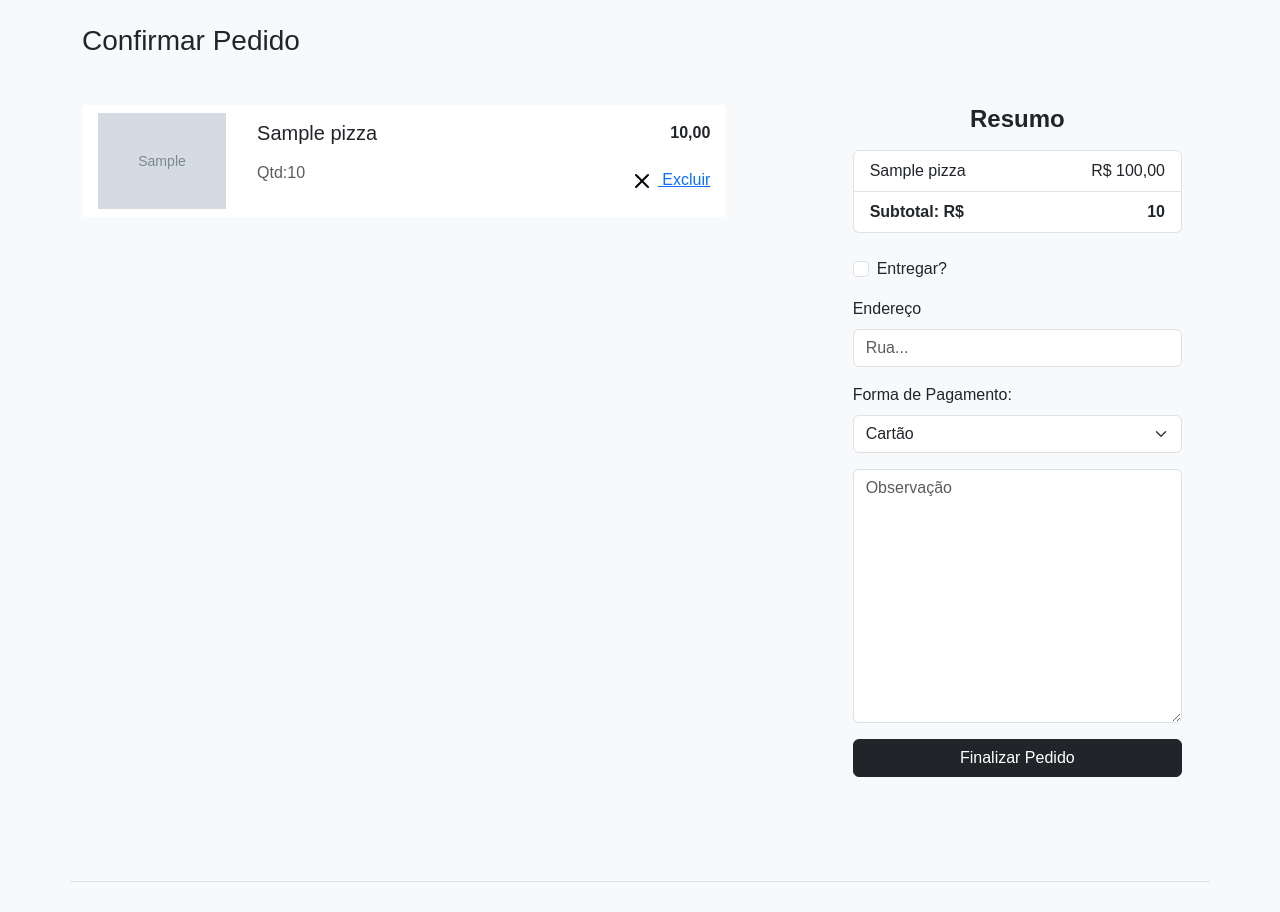
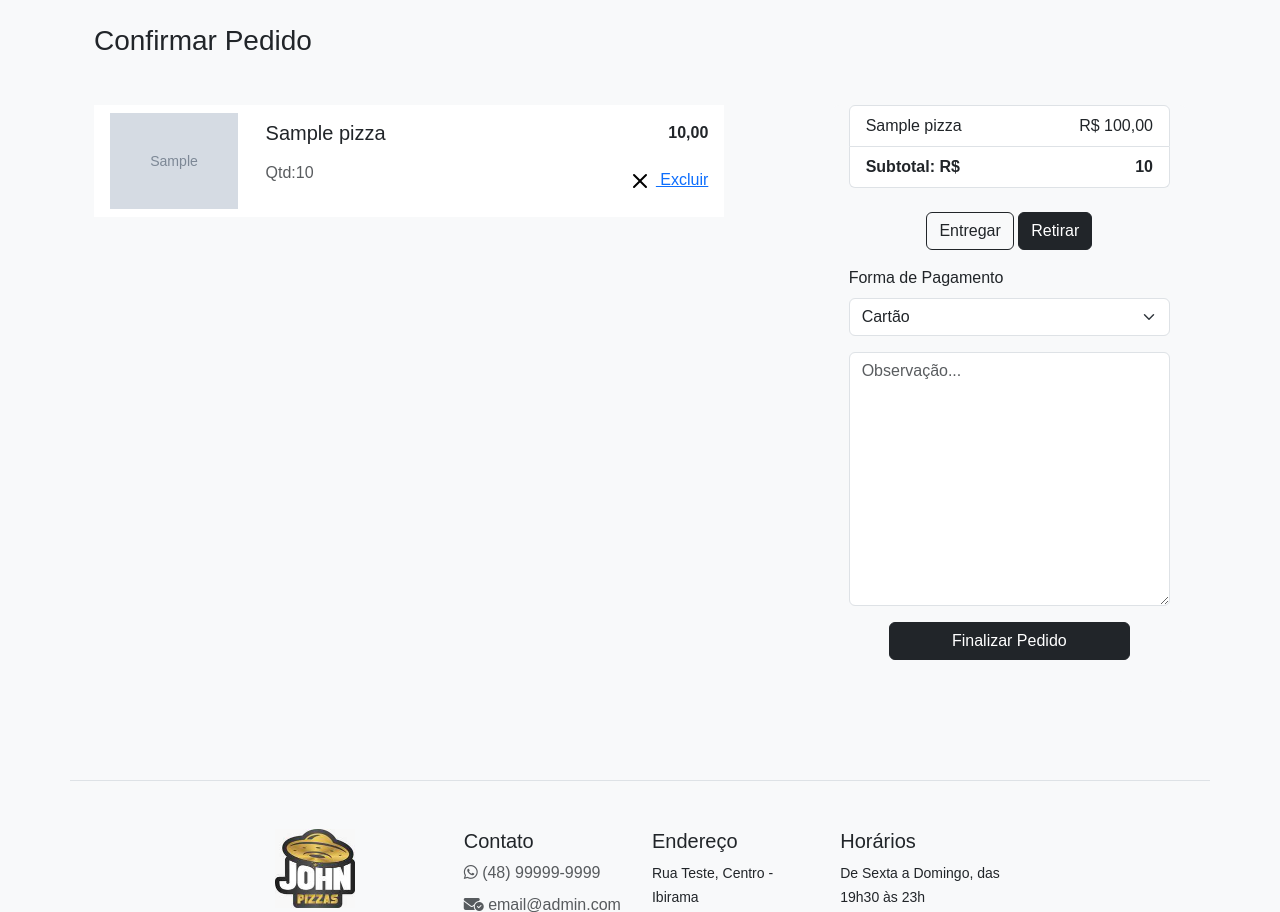
Before and after one commit to diegobers/john-pizzas, a Django app: template templates/store/cart_checkout.html in a window 1280 px wide. Shown: the part 121-1033 px from the top of the page. Run offline with Django 5.2, Linux system fonts and the light colour scheme; tables that the repository leaves empty hold one stand-in row (values such as "Sample post"); the template is opened without the code that fills it: values that come from a table or form of the project are taken from there, most other values are stand-ins (such as "Sample title", 1, 10 or a date in 2020); grey boxes marked "Sample" are stand-in pictures; some libraries are stand-ins or nearby versions.

Commit message:
update store cart checkout form

```diff
--- a/store/forms.py
+++ b/store/forms.py
@@ -2,6 +2,7 @@ from django import forms
 from .models import Order, Pizza
 
 from django.utils.translation import gettext_lazy as _
+from django_bootstrap5.widgets import RadioSelectButtonGroup
 
 
 
@@ -11,7 +12,19 @@ class PizzaForm(forms.ModelForm):
         fields = ['name', 'price']
 
 
+
 class CartCheckoutForm(forms.ModelForm):
+    SHIPPING_CHOICES = [
+        (True, _('Entregar')),
+        (False, _('Retirar'))
+    ]
+
+    is_shipping = forms.ChoiceField(
+        choices=SHIPPING_CHOICES,
+        widget=RadioSelectButtonGroup(),
+        initial=True,
+    )
+
     class Meta:
         model = Order
         fields = ['is_shipping', 'shipping_address', 'payment_method', 'observation']
@@ -19,16 +32,17 @@ class CartCheckoutForm(forms.ModelForm):
     def __init__(self, *args, **kwargs):
         user = kwargs.pop('user', None)
         super().__init__(*args, **kwargs)
-        self.fields['is_shipping'].widget.attrs.update({'class': 'form-check-input'})
-        self.fields['shipping_address'].widget.attrs.update({'class': 'form-control'})
+
+        # Update widget attributes for form fields
+        self.fields['is_shipping'].widget.attrs.update({'class': 'form-check-input btn-check', 'autocomplete': 'off'})
+        self.fields['shipping_address'].widget.attrs.update({'class': 'form-control', 'placeholder': 'Rua...'})
         self.fields['payment_method'].widget.attrs.update({'class': 'form-control'})
-        self.fields['observation'].widget.attrs.update({'class': 'form-control'})
+        self.fields['observation'].widget.attrs.update({'class': 'form-control', 'placeholder': 'Observação...'})
 
-
-        # Add custom Bootstrap 5 classes to labels
-        self.fields['is_shipping'].label = _('Entregar?')
+        # Customize label classes
         self.fields['shipping_address'].label = _('Endereço')
-        self.fields['payment_method'].label = _('Forma de Pagamento:')
+        self.fields['payment_method'].label = _('Forma de Pagamento')
+        self.fields['observation'].label = _('Obrservação...')
 
         if user:
             self.fields['shipping_address'].initial = user.address if user else ''
--- a/store/models.py
+++ b/store/models.py
@@ -49,7 +49,7 @@ class Order(models.Model):
     created_at = models.DateTimeField(auto_now_add=True)
     observation = models.TextField(blank=True, null=True)
     is_shipping = models.BooleanField(default=False)
-    shipping_address = models.CharField(max_length=255)
+    shipping_address = models.CharField(max_length=25, blank=True, null=True)
     payment_method = models.CharField(max_length=10, choices=PAYMENT_METHOD_CHOICES, default='card')
     status = models.CharField(max_length=10, choices=ORDER_STATUS, default='received')
 
--- a/store/views.py
+++ b/store/views.py
@@ -116,6 +116,7 @@ class CartCheckoutView(LoginRequiredMixin, ListView, FormView):
             is_shipping=form.cleaned_data['is_shipping'],
             total=sum(item.pizza.price * item.quantity for item in cart.items.all())
         )
+
         for item in cart.items.all():
             OrderItem.objects.create(
                 order=order,
--- /dev/null
+++ b/store/widgets.py
@@ -0,0 +1,5 @@
+from django.forms import RadioSelect
+
+
+class MyRadioSelectButtonGroup(RadioSelect):
+    template_name = "django_bootstrap5/widgets/radio_select_button_group.html"
--- a/templates/store/cart.html
+++ b/templates/store/cart.html
@@ -18,7 +18,7 @@
       {% row  %}
         {% col 'col-12 col-md-7' %}
           <!-- Cart Items List -->
-          <ul class="list-group list-group-lg list-group-flush mb-6">
+          <ul class="list-group list-group-lg list-group-flush shadow rounded mb-6">
             {% for item in cart_items %}
             <li class="list-group-item">
               <div class="row align-items-center">
@@ -49,7 +49,7 @@
           <div class="card text-center mb-3 border-0 bg-light">
             <div class="card-body pt-0">
               <h4 class="card-title fs-lg fw-bold mb-3">Resumo</h4>
-                <ul class="list-group list-group-sm">
+                <ul class="list-group list-group-sm shadow rounded">
                   {% for item in cart_items %}
                     <li class="list-group-item d-flex">
                       <span>{{ item.pizza.name }}</span>
@@ -62,7 +62,7 @@
                     </span>
                   </li>
                 </ul>
-              <a class="btn btn-dark w-75 mt-4 mb-2" href="{% url 'store:checkout_cart' %}">Finalizar Carrinho</a>
+              <a class="btn btn-dark w-75 shadow rounded mt-4 mb-2" href="{% url 'store:checkout_cart' %}">Finalizar Carrinho</a>
               <a class="btn btn-link px-0 text-body" href="{% url 'store:index' %}">Continuar Comprando</a>
             </div>
           </div>
--- a/templates/store/cart_checkout.html
+++ b/templates/store/cart_checkout.html
@@ -8,7 +8,7 @@
 {% block content %}
 <!-- Cart Confirm Section -->
 <section class="py-4">
-  {% container %}
+  {% container 'px-4' %}
     {% row %}
       {% col 'col-12' %}
         <h3 class="mb-5 text-start">Confirmar Pedido</h3>
@@ -48,7 +48,6 @@
       {% col 'col-12 col-md-5 col-lg-4 offset-lg-1' %}
         <div class="card text-center mb-3 border-0 bg-light">
           <div class="card-body pt-0">
-            <h4 class="card-title fs-lg fw-bold mb-3">Resumo</h4>
             <ul class="list-group list-group-sm">
               {% for item in cart_items %}
                 <li class="list-group-item d-flex">
@@ -64,15 +63,31 @@
             </ul>
 
             <div class="mt-4">
-                <form method="post">
+              <form method="post" action="">
                 {% csrf_token %}
-                  <div class="text-start">
-                    {% bootstrap_field form.is_shipping %}
-                    {% bootstrap_field form.shipping_address placeholder="Rua..." %}
+                {{ form.non_field_errors }}
+
+                    <div class="mb-3">
+                      <div id="id_is_shipping" role="group">
+                        {% for radio in form.is_shipping %}
+                          <input type="radio" class="form-check-input btn-check" name="is_shipping" id="{{ radio.id_for_label }}" value="{{ radio.value }}" {% if radio.value == form.initial.is_shipping %}checked="checked"{% endif %} required>
+                          <label class="btn btn-outline-dark" for="{{ radio.id_for_label }}">{{ radio.choice_label }}</label>
+                        {% endfor %}
+                      </div>
+                    </div>
+
+                <div class="mb-3 text-start" id="shipping-address-field" style="display: none;">
+                    {% bootstrap_field form.shipping_address %}
+                </div>
+                <div class="mb-3 text-start">
                     {% bootstrap_field form.payment_method %}
                 </div>
-                  {% bootstrap_field form.observation show_label=False placeholder="Observação" %}
-                  {% bootstrap_button button_type="submit" button_class="btn btn-dark w-100" content="Finalizar Pedido" %}
+                <div class="mb-3">
+                    {% bootstrap_field form.observation show_label=False %}
+                </div>
+                <div class="mb-3">
+                  {% bootstrap_button button_type="submit" button_class="btn btn-dark w-75" content="Finalizar Pedido" %}
+                </div>
               </form>
             </div>
           </div>
@@ -81,4 +96,34 @@
     {% endrow %}
   {% endcontainer %}
 </section>
+<script src="https://code.jquery.com/jquery-3.6.0.min.js"></script>
+
+
+
+    <script>
+        document.addEventListener('DOMContentLoaded', function() {
+            const shippingOptionButtons = document.querySelectorAll('#id_is_shipping .btn');
+            const shippingAddressField = document.getElementById('shipping-address-field');
+
+            shippingOptionButtons.forEach(button => {
+                button.addEventListener('click', function() {
+                    const radioButton = document.getElementById(button.getAttribute('for'));
+                    radioButton.checked = true;
+                    if (radioButton.value === 'True') {
+                        shippingAddressField.style.display = 'block';
+                    } else {
+                        shippingAddressField.style.display = 'none';
+                    }
+                });
+            });
+
+            // Trigger change event on page load to set the initial state
+            const selectedOption = document.querySelector('input[name="is_shipping"]:checked');
+            if (selectedOption) {
+                selectedOption.dispatchEvent(new Event('change'));
+            }
+        });
+    </script>
+
+
 {% endblock content %}
```
Also changed, not shown: templates/store/orders.html (+26 -13 lines). Lines whose indentation alone changed are shown as unchanged.
